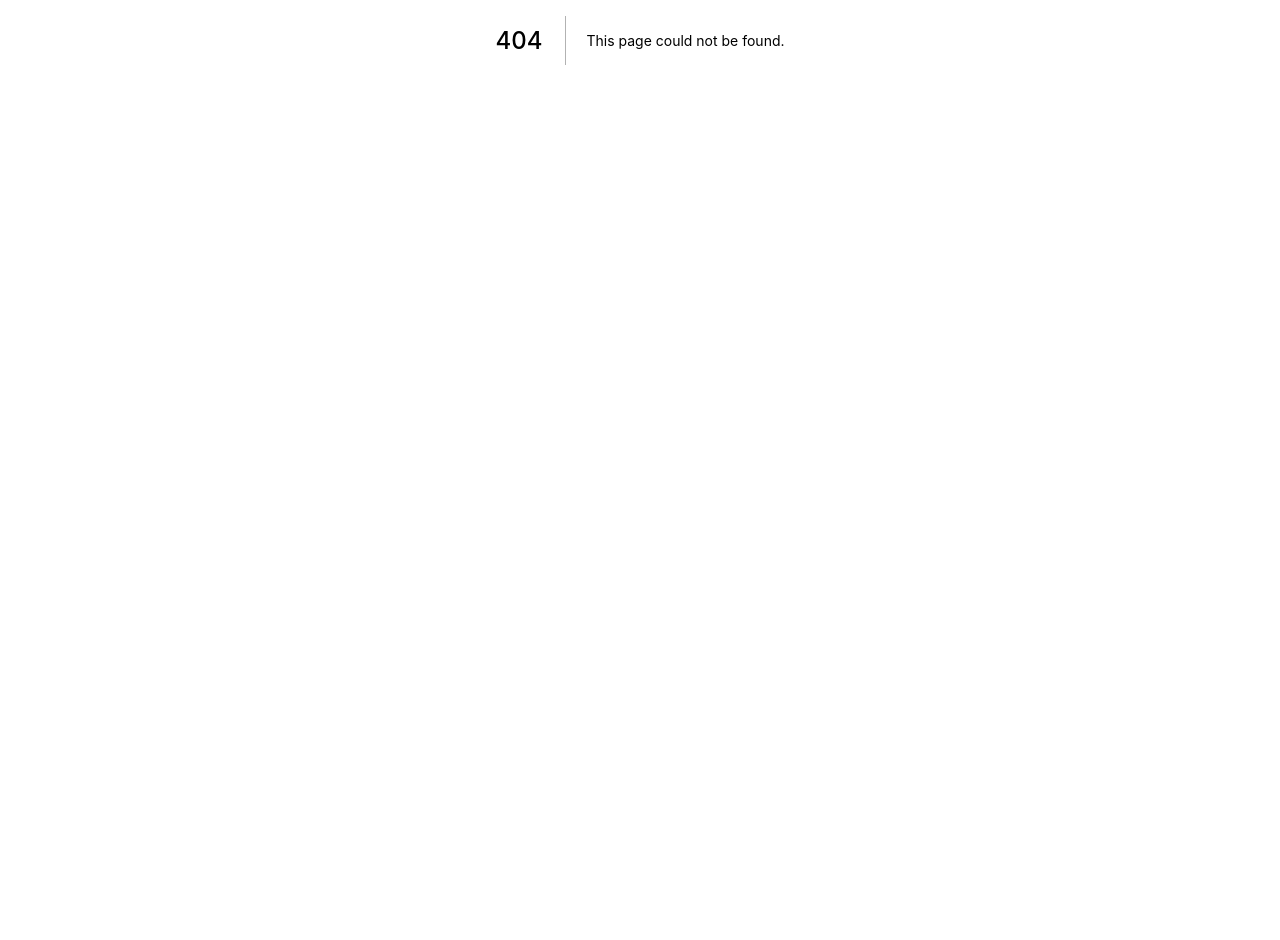
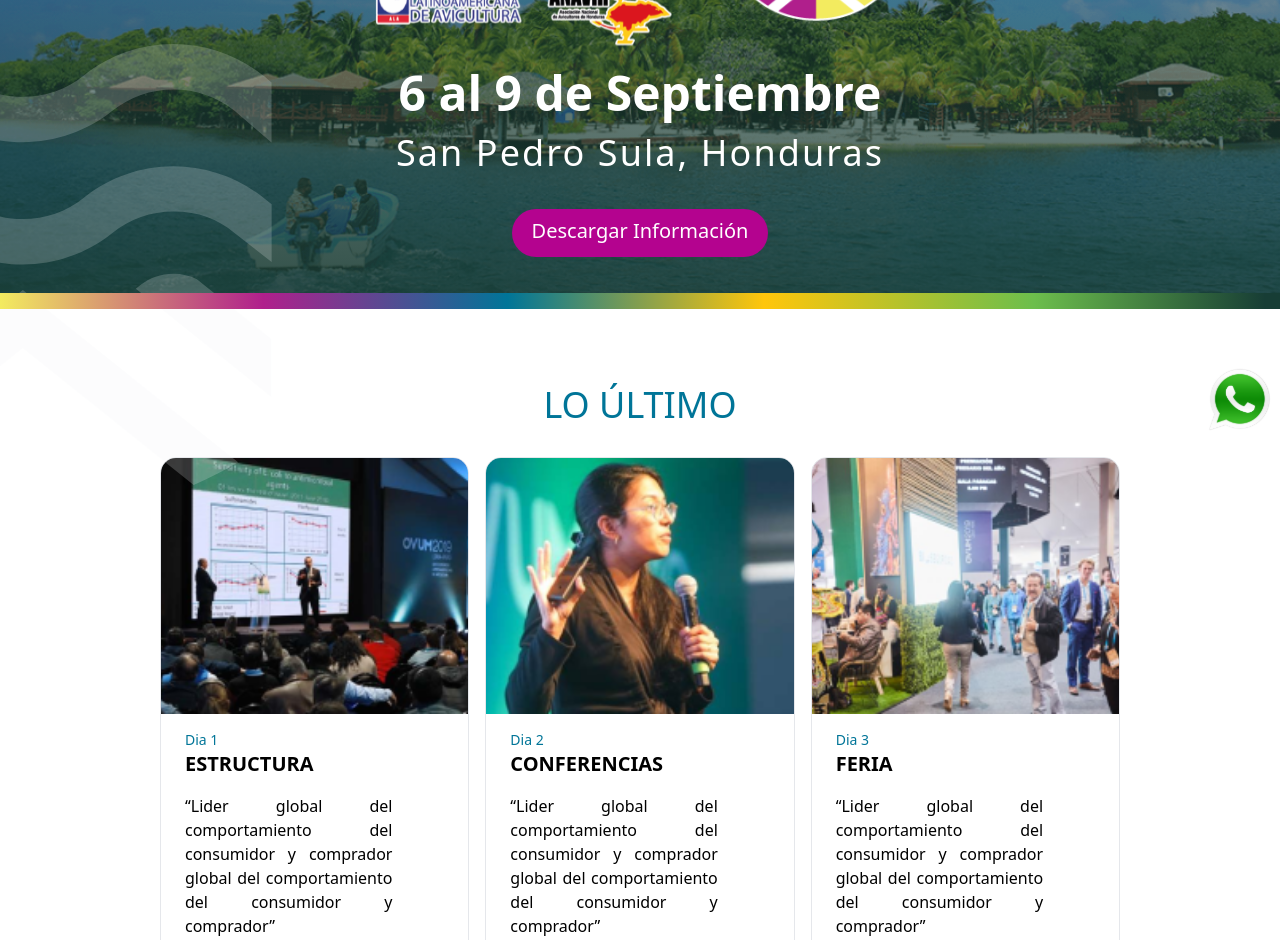
Before and after one commit to percycordova/landgin-ovum, a Next.js app: page /lo-ultimo in a window 1280 px wide. Before the commit this address had no page. Shown: the part 360-1300 px from the top of the page. Before the commit the page ends 800 px from the top, so only its background shows below. Built offline with nearby package versions, Linux system fonts and the light colour scheme.

Commit message:
se realizo la vista ultimo y el modal

```diff
--- a/src/components/Fomularios/FomularioRegistro.js
+++ b/src/components/Fomularios/FomularioRegistro.js
@@ -96,7 +96,7 @@ const FomularioRegistro = ({ openModal, idiomas }) => {
   return (
     <form
       onSubmit={handleSubmit}
-      className=" md:w-8/12 mt-5 max-w-5xl mx-auto  bg-white"
+      className=" w-11/12 md:w-8/12 mt-5 max-w-5xl mx-auto  bg-white"
     >
       <div className="flex  flex-col md:flex-row flex-wrap  justify-between">
         <div className="md:w-5/13 w-full">
--- /dev/null
+++ b/src/components/ModalGenerico/ModalGrid.js
@@ -0,0 +1,60 @@
+import React from 'react'
+import ModalCustomer from './Modal'
+import { Swiper, SwiperSlide } from 'swiper/react'
+
+// Import Swiper styles
+import 'swiper/css'
+import 'swiper/css/navigation'
+import 'swiper/css/pagination'
+
+// import required modules
+import { Navigation } from 'swiper'
+
+const ModalGrid = ({ isOpen, closeModal, data, initialSlide }) => {
+  console.log(initialSlide)
+  return (
+    <>
+      <ModalCustomer isOpen={isOpen} closeModal={closeModal}>
+        <div className="">
+          <Swiper
+            style={{
+              '--swiper-navigation-color': '#C4C4C4',
+              height: '100%'
+            }}
+            loop={true}
+            grabCursor={true}
+            initialSlide={initialSlide}
+            autoplay={{
+              delay: 2500,
+              disableOnInteraction: false
+            }}
+            slidesPerView={1}
+            spaceBetween={30}
+            modules={[Navigation]}
+            className='mySwiper'
+          >
+            {data.map(item => (
+              <SwiperSlide key={item.id}>
+                <div className=" mx-auto max-w-sm rounded-2xl overflow-hidden border cursor-pointer" >
+                  <img className="w-full h-64 object-cover" src={item.img} alt="Sunset in the mountains" />
+                  <div className='relative px-6 pt-4 pb-10 rounded-b-2xl'>
+                    <div className="">
+                      <h6 className="text-sm font-medium text-blue-500">{item.dia}</h6>
+                    </div>
+                    <div className="font-bold text-xl mb-2">{item.title}</div>
+                    <p className="font-light text-sm lg:text-base mt-4 w-4/5 text-justify">
+                      {item.text}
+                    </p>
+                    <img src="/LineaCardIzq.svg" className='absolute -bottom-2 right-0' alt="" />
+                  </div>
+                </div>
+              </SwiperSlide>
+            ))}
+          </Swiper>
+        </div>
+      </ModalCustomer>
+    </>
+  )
+}
+
+export default ModalGrid
--- /dev/null
+++ b/src/components/cardGrid/index.js
@@ -0,0 +1,25 @@
+import React from 'react'
+
+const CardGrid = ({ openModal, item, setInitialSlide }) => {
+  const positionSlider = (item) => {
+    openModal()
+    setInitialSlide(item - 1)
+  }
+  return (
+    <div className=" mx-auto max-w-sm rounded-2xl overflow-hidden border cursor-pointer" onClick={() => positionSlider(item.id)}>
+      <img className="w-full h-64 object-cover" src={item.img} alt="Sunset in the mountains" />
+      <div className='relative px-6 pt-4 pb-10 rounded-b-2xl'>
+        <div className="">
+          <h6 className="text-sm font-medium text-blue-500">{item.dia}</h6>
+        </div>
+        <div className="font-bold text-xl mb-2">{item.title}</div>
+        <p className="font-light text-sm lg:text-base mt-4 w-4/5 text-justify">
+          {item.text}
+        </p>
+        <img src="/LineaCardIzq.svg" className='absolute -bottom-2 right-0' alt="" />
+      </div>
+    </div>
+  )
+}
+
+export default CardGrid
--- /dev/null
+++ b/src/components/cardSlider/index.js
@@ -0,0 +1,9 @@
+import React from 'react'
+
+const CardSlider = () => {
+  return (
+    <div>CardSlider</div>
+  )
+}
+
+export default CardSlider
--- /dev/null
+++ b/src/pages/lo-ultimo.js
@@ -0,0 +1,81 @@
+import Head from 'next/head'
+import Banner from '../components/banner/Banner'
+import ButtonWhassapt from '../components/buttons/ButtonWhassapt'
+/* import FomularioRegistro from '../components/Fomularios/FomularioRegistro' */
+import Footer from '../components/footer/Footer'
+import { useModal } from '../hooks/useModal'
+import BannerLanding from '../sections/landing/bannerLanding'
+import Organizadores from '../sections/landing/organizadores'
+import Patrocinadores from '../sections/landing/patrocinadores'
+import Grid from '../sections/loUltimo/grid'
+
+const LoUltimo = (props) => {
+  const [isOpen, openModal, closeModal] = useModal(false)
+  // const [isOpenModalCorreo, openModalCorreo, closeModalCorreo] = useModal(false)
+  return (
+    <div className=''>
+      <Head>
+        <title>OVUM 2022</title>
+        <meta
+          name="description"
+          content="OVUM 2022 XXVIII Congreso Latinoamericano de Avicultura"
+        />
+        <link rel="icon" href="/favicon.ico" />
+      </Head>
+
+      <main className="">
+        <Banner idiomas={props} />
+        <div className="">
+          <Grid {...{ openModal, closeModal, isOpen }} />
+          <BannerLanding />
+          <Patrocinadores />
+          <Organizadores />
+          <section className=" p-8 flex flex-col justify-center items-center">
+            <h6 className="text-xl sm:text-3xl text-center ">
+              {props.PermanezcaConectado.value}
+            </h6>
+            {/* <FomularioRegistro openModal={openModal} idiomas={props} /> */}
+            <div className="md:w-9/12  w-full border-b border-gray-500 mt-10"></div>
+            <div className="text-center mt-8">
+              <p className="text-3xl mb-3">{props.Informacion.value}</p>
+              <p className="text-gray-600 text-base">
+                WhatsApp: <span className="font-bold ">+504 3297-4088</span>
+              </p>
+              <p className="text-gray-600 text-base">
+                E-mail: <span className="font-bold ">operaciones@anavih.com</span>
+              </p>
+              <p></p>
+            </div>
+          </section>
+        </div>
+      </main>
+      <Footer idiomas={props} />
+      <ButtonWhassapt />
+      {/* <ModalErrorCorreoRegistrado isOpen={isOpenModalCorreo} closeModal={closeModalCorreo}/> */}
+    </div>
+  )
+}
+export default LoUltimo
+
+export async function getStaticProps({ locale }) {
+  const response = await import(`../lang/${locale}.json`)
+  return {
+    props: {
+      Correo: response.default.Correo,
+      Nombres: response.default.Nombres,
+      Apellidos: response.default.Apellidos,
+      Celular: response.default.Celular,
+      Empresa: response.default.Empresa,
+      Pais: response.default.Pais,
+      Button: response.default.Button,
+      PermanezcaConectado: response.default.PermanezcaConectado,
+      AceptoLa: response.default.AceptoLa,
+      PoliticaPrivacidad: response.default.PoliticaPrivacidad,
+      Informacion: response.default.Informacion,
+      DerechosReservados: response.default.DerechosReservados,
+      DesarrolladoPor: response.default.DesarrolladoPor,
+      Banner: response.default.Banner,
+      ModalInscripcion: response.default.ModalInscripcion
+    }
+  }
+}
--- a/src/sections/landing/conoce.js
+++ b/src/sections/landing/conoce.js
@@ -58,16 +58,25 @@ const Conoce = () => {
           </div>
         </div>
       </div>
-      <div className=" w-full md:w-9/12 mt-5 max-w-7xl mx-auto p-3 lg:p-0">
-        <div className="">
+      <div className=" w-full md:w-9/12 mt-5 max-w-7xl mx-auto p-0 lg:p-0">
+        <div className="w-full mx-auto">
           <Swiper
             style={{
               '--swiper-navigation-color': '#6CBE4C',
-              '--swiper-pagination-color': '#6CBE4C'
+              '--swiper-navigation-size': '20px',
+              '--swiper-pagination-color': '#6CBE4C',
+              '--swiper-pagination-active-color': '#6CBE4C',
+              '--swiper-pagination-background': '#fff',
+              '--swiper-pagination-active-background': '#fff',
+              '--swiper-pagination-border-color': '#fff',
+              '--swiper-pagination-size': '10px',
+              '--swiper-pagination-spacing': '10px',
+              '--swiper-pagination-bullet-size': '10px'
             }}
             slidesPerView={1}
             spaceBetween={30}
             navigation={true}
+            loop={true}
             pagination={{
               clickable: true
             }}
@@ -89,19 +98,23 @@ const Conoce = () => {
             className="mySwiper"
           >
             <SwiperSlide>
-              <div className="mx-10 mt-5">
+              <div className=" pb-10 pt-3">
                 <img src="/avianca-1.png" className='w-full h-auto' alt="" />
               </div>
             </SwiperSlide>
             <SwiperSlide>
-              <img src="/avianca-2.png" className='w-full h-auto' alt="" />
+              <div className=" pb-10 pt-3">
+                <img src="/avianca-2.png" className='w-full h-auto' alt="" />
+              </div>
             </SwiperSlide>
             <SwiperSlide>
-              <img src="/avianca-3.png" className='w-full h-auto' alt="" />
+              <div className=" pb-10 pt-3">
+                <img src="/avianca-3.png" className='w-full h-auto' alt="" />
+              </div>
             </SwiperSlide>
           </Swiper>
         </div>
-        <div className="mt-7">
+        <div className="mt-7 p-8">
           <h2 className="text-green-400 text-2xl mb-5 lg:mb-3 text-left">
             Avianca
           </h2>
--- a/src/sections/landing/patrocinadores.js
+++ b/src/sections/landing/patrocinadores.js
@@ -61,27 +61,27 @@ const Patrocinadores = () => {
             className='mySwiper'
           >
             <SwiperSlide>
-              <div className="mx-15 lg:mx-0">
+              <div className="mx-15 md:mx-0 lg:mx-0">
                 <img src="/logo-ovum.png" className='mx-auto filter grayscale w-5/6  h-auto' alt="" />
               </div>
             </SwiperSlide>
             <SwiperSlide>
-              <div className="mx-15 lg:mx-0">
+              <div className="mx-15 md:mx-0">
                 <img src="/logo-ovum.png" className='mx-auto filter grayscale w-5/6 h-auto' alt="" />
               </div>
             </SwiperSlide>
             <SwiperSlide>
-              <div className="mx-15 lg:mx-0">
+              <div className="mx-15 md:mx-0">
                 <img src="/logo-ovum.png" className='mx-auto filter grayscale w-5/6 h-auto' alt="" />
               </div>
             </SwiperSlide>
             <SwiperSlide>
-              <div className="mx-15 lg:mx-0">
+              <div className="mx-15 md:mx-0">
                 <img src="/logo-ovum.png" className='mx-auto filter grayscale w-5/6 h-auto' alt="" />
               </div>
             </SwiperSlide>
             <SwiperSlide>
-              <div className="mx-15 lg:mx-0">
+              <div className="mx-15 md:mx-0">
                 <img src="/logo-ovum.png" className='mx-auto filter grayscale w-5/6 h-auto' alt="" />
               </div>
             </SwiperSlide>
--- /dev/null
+++ b/src/sections/loUltimo/grid.js
@@ -0,0 +1,70 @@
+import React, { useState } from 'react'
+import CardGrid from '../../components/cardGrid'
+import ModalGrid from '../../components/ModalGenerico/ModalGrid'
+
+const Grid = ({ openModal, closeModal, isOpen }) => {
+  const [initialSlide, setInitialSlide] = useState(0)
+  const data = [{
+    id: 1,
+    dia: 'Dia 1',
+    img: '/estructura-6.png',
+    title: 'ESTRUCTURA',
+    text: '“Lider global del comportamiento del consumidor y comprador  global del comportamiento del consumidor y comprador”'
+  },
+  {
+    id: 2,
+    dia: 'Dia 2',
+    img: '/estructura-1.png',
+    title: 'CONFERENCIAS',
+    text: '“Lider global del comportamiento del consumidor y comprador  global del comportamiento del consumidor y comprador”'
+  },
+  {
+    id: 3,
+    dia: 'Dia 3',
+    img: '/estructura-2.png',
+    title: 'FERIA',
+    text: '“Lider global del comportamiento del consumidor y comprador  global del comportamiento del consumidor y comprador”'
+  },
+  {
+    id: 4,
+    dia: 'Dia 4',
+    img: '/estructura-3.png',
+    title: 'INVESTIGACIÓN',
+    text: '“Lider global del comportamiento del consumidor y comprador  global del comportamiento del consumidor y comprador”'
+  },
+  {
+    id: 5,
+    dia: 'Dia 5',
+    img: '/estructura-4.png',
+    title: 'SALAS',
+    text: '“Lider global del comportamiento del consumidor y comprador  global del comportamiento del consumidor y comprador”'
+  },
+  {
+    id: 6,
+    dia: 'Dia 6',
+    img: '/estructura-5.png',
+    title: 'TURISMO',
+    text: '“Lider global del comportamiento del consumidor y comprador  global del comportamiento del consumidor y comprador”'
+  }]
+
+  return (
+    <>
+      <section className="relative bg-white flex flex-col justify-center items-center py-14">
+        <div className="w-full md:w-9/12 mt-5 max-w-7xl mx-auto p-8 lg:p-0">
+          <h6 className="text-3xl lg:text-4xl text-center font-medium mb-8 text-blue-500">
+            LO ÚLTIMO
+          </h6>
+          <div className="grid grid-cols-1 md:grid-cols-2 xl:grid-cols-3 gap-4">
+            {data.map(item => (
+              <CardGrid key={item.id} item={item} openModal={openModal} setInitialSlide={setInitialSlide} />
+            ))
+            }
+          </div>
+        </div>
+      </section>
+      <ModalGrid isOpen={isOpen} closeModal={closeModal} data={data} initialSlide={initialSlide} />
+    </>
+  )
+}
+
+export default Grid
```
